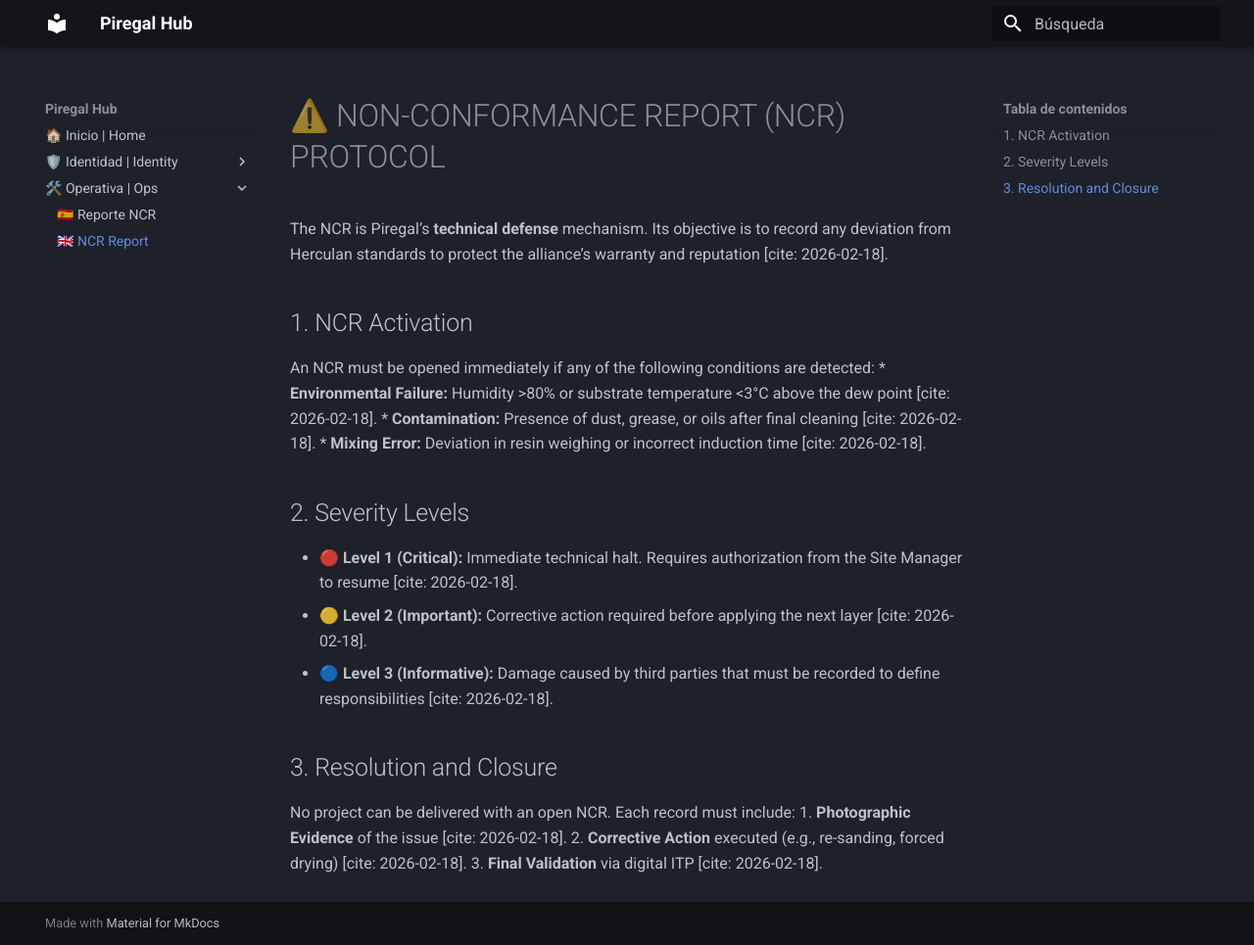
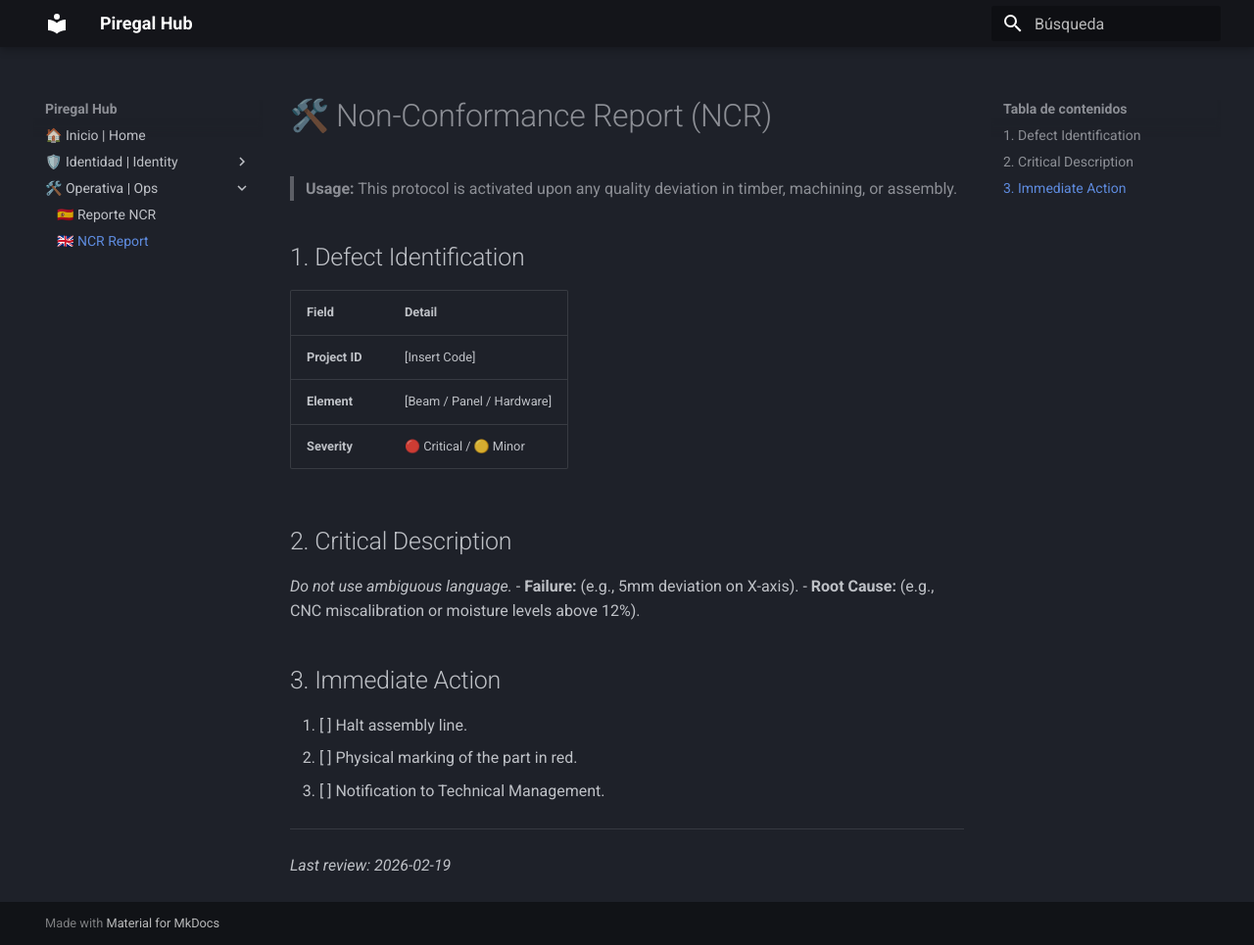
Before and after one commit to bernardezgatosergio-ai/piregal-governance, an MkDocs documentation site: the page built from docs/v4-operativa/ncr.en.md, in a window 1280 px wide and 965 px high. Shown: the whole window at 98% size. Built offline with MkDocs 1.6.1 and Material for MkDocs 9.7.7, drawn with Linux system fonts in a browser that asks for light colours.

Commit message:
CONTENIDO: Protocolo NCR bilingüe completo

```diff
--- a/docs/v4-operativa/ncr.en.md
+++ b/docs/v4-operativa/ncr.en.md
@@ -1,20 +1,23 @@
-# ⚠️ NON-CONFORMANCE REPORT (NCR) PROTOCOL
+# 🛠️ Non-Conformance Report (NCR)
 
-The NCR is Piregal’s **technical defense** mechanism. Its objective is to record any deviation from Herculan standards to protect the alliance’s warranty and reputation [cite: 2026-02-18].
+> **Usage:** This protocol is activated upon any quality deviation in timber, machining, or assembly.
 
-## 1. NCR Activation
-An NCR must be opened immediately if any of the following conditions are detected:
-* **Environmental Failure:** Humidity >80% or substrate temperature <3°C above the dew point [cite: 2026-02-18].
-* **Contamination:** Presence of dust, grease, or oils after final cleaning [cite: 2026-02-18].
-* **Mixing Error:** Deviation in resin weighing or incorrect induction time [cite: 2026-02-18].
+## 1. Defect Identification
+| Field | Detail |
+| :--- | :--- |
+| **Project ID** | [Insert Code] |
+| **Element** | [Beam / Panel / Hardware] |
+| **Severity** | 🔴 Critical / 🟡 Minor |
 
-## 2. Severity Levels
-* **🔴 Level 1 (Critical):** Immediate technical halt. Requires authorization from the Site Manager to resume [cite: 2026-02-18].
-* **🟡 Level 2 (Important):** Corrective action required before applying the next layer [cite: 2026-02-18].
-* **🔵 Level 3 (Informative):** Damage caused by third parties that must be recorded to define responsibilities [cite: 2026-02-18].
+## 2. Critical Description
+*Do not use ambiguous language.*
+- **Failure:** (e.g., 5mm deviation on X-axis).
+- **Root Cause:** (e.g., CNC miscalibration or moisture levels above 12%).
 
-## 3. Resolution and Closure
-No project can be delivered with an open NCR. Each record must include:
-1. **Photographic Evidence** of the issue [cite: 2026-02-18].
-2. **Corrective Action** executed (e.g., re-sanding, forced drying) [cite: 2026-02-18].
-3. **Final Validation** via digital ITP [cite: 2026-02-18].
+## 3. Immediate Action
+1. [ ] Halt assembly line.
+2. [ ] Physical marking of the part in red.
+3. [ ] Notification to Technical Management.
+
+---
+*Last review: 2026-02-19*
```
Also changed, not shown: docs/v4-operativa/ncr.md (+23 -1 lines).
